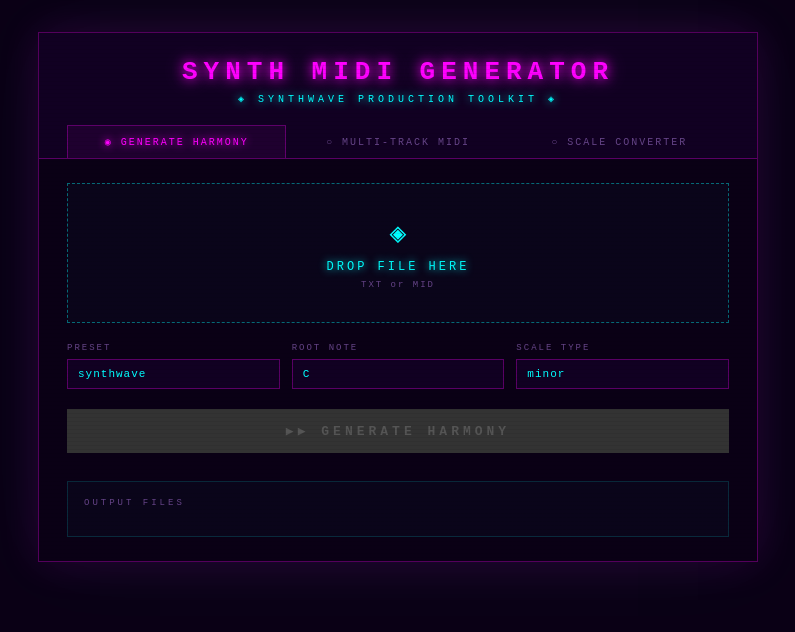
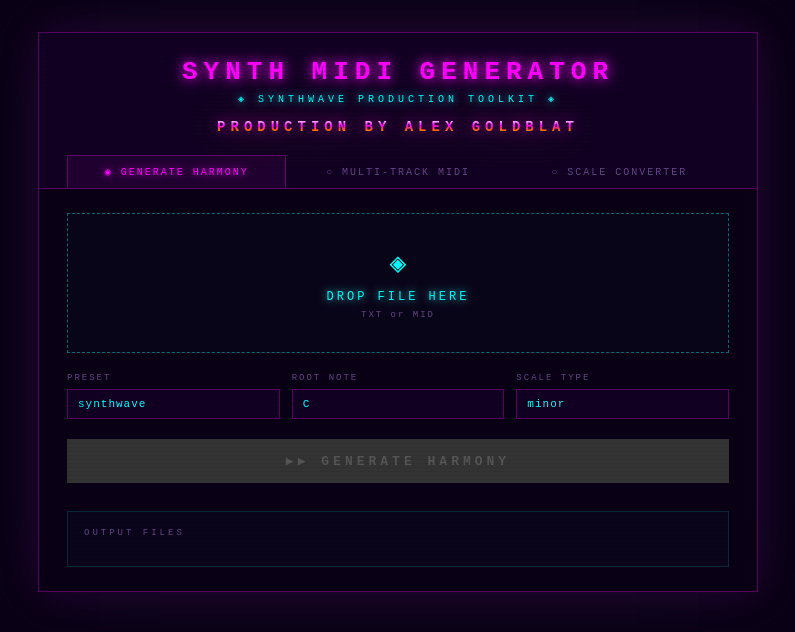
Before and after one commit to turrican128/my-midi-generator, a Flask app: page / in a window 1280 px wide. Shown: the top 632 px of the page, without its empty margins (242-1037 px from the left). Run offline with Flask 3, Linux system fonts and the light colour scheme.

Commit message:
feat: add producer credit with synthwave chrome gradient effect
Adds "PRODUCTION BY ALEX GOLDBLAT" below the logo with a
sunset chrome gradient (white → pink → orange → gold) and
animated glow pulse effect.

Co-Authored-By: Claude Opus 4.6 <noreply@anthropic.com>

```diff
--- a/web/static/style.css
+++ b/web/static/style.css
@@ -72,6 +72,19 @@ body {
   color: var(--cyan);
   text-shadow: 0 0 8px var(--cyan);
   margin-top: 6px;
+}
+
+.producer-credit {
+  margin-top: 14px;
+  font-size: clamp(11px, 2.5vw, 14px);
+  font-weight: bold;
+  letter-spacing: 5px;
+  background: linear-gradient(180deg, #fff 0%, #ff00ff 40%, #ff6600 70%, #ffcc00 100%);
+  -webkit-background-clip: text;
+  -webkit-text-fill-color: transparent;
+  background-clip: text;
+  filter: drop-shadow(0 0 6px rgba(255, 0, 255, 0.6)) drop-shadow(0 0 20px rgba(255, 102, 0, 0.3));
+  animation: credit-glow 3s ease-in-out infinite alternate;
 }
 
 /* ── Tabs ── */
@@ -320,6 +333,11 @@ body {
   padding: 8px 0;
 }
 
+@keyframes credit-glow {
+  0%   { filter: drop-shadow(0 0 6px rgba(255, 0, 255, 0.6)) drop-shadow(0 0 20px rgba(255, 102, 0, 0.3)); }
+  100% { filter: drop-shadow(0 0 10px rgba(255, 0, 255, 0.9)) drop-shadow(0 0 30px rgba(255, 204, 0, 0.5)); }
+}
+
 /* ── Responsive ── */
 @media (max-width: 500px) {
   .options-grid.three-col { grid-template-columns: 1fr; }
--- a/web/templates/index.html
+++ b/web/templates/index.html
@@ -13,6 +13,7 @@
       <div class="app-logo">
         <div class="logo-title">SYNTH MIDI GENERATOR</div>
         <div class="logo-sub">◈ SYNTHWAVE PRODUCTION TOOLKIT ◈</div>
+        <div class="producer-credit">PRODUCTION BY ALEX GOLDBLAT</div>
       </div>
       <nav class="tabs" role="tablist">
         <button class="tab active" data-tab="harmony" role="tab">◉ GENERATE HARMONY</button>
```
